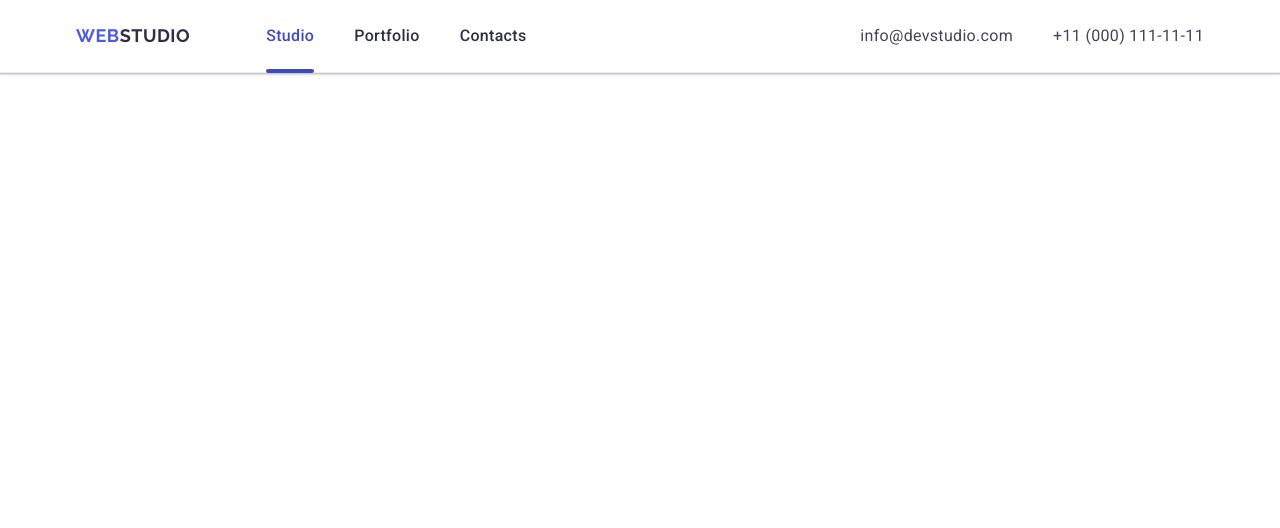
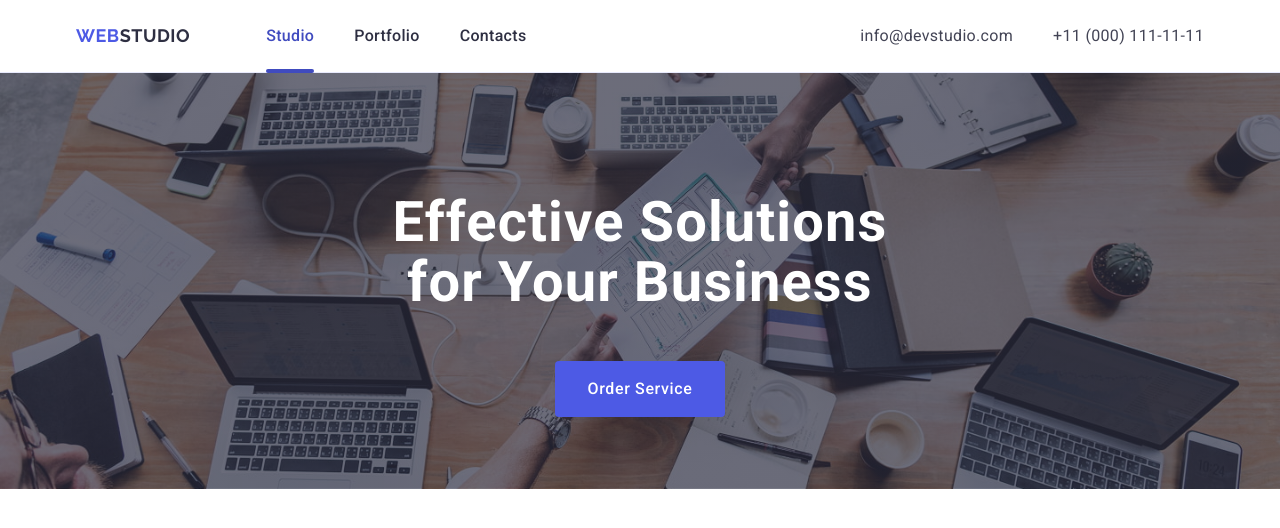
Before and after one commit to irynaboyarska/goit-markup-hw-06, a plain HTML site: page index.html in a window 1280 px wide. Drawn offline with nearby package versions, Linux system fonts and the light colour scheme.

Commit message:
add hero section styles

```diff
--- a/css/styles.css
+++ b/css/styles.css
@@ -344,3 +344,96 @@ button{
     fill: #F4F4FD;
 }
 /* #endregion header */
+
+/* #region hero */
+.hero-section {
+    background-color: #2E2F42;
+    background-image: linear-gradient(rgba(46, 47, 66, 0.7), rgba(46, 47, 66, 0.7)), url(../images/hero-mobile.jpg);
+    padding: 72px 0;
+    max-width: 1440px;
+    margin: 0 auto;
+    background-repeat: no-repeat;
+    background-size: cover;
+    background-position: center;
+}
+
+.hero-title {
+    font-weight: 700;
+    font-size: 36px;
+    line-height: 1.11;
+    letter-spacing: 0.02em;
+    text-align: center;
+    color: #ffffff;
+    margin: 72px auto;
+    max-width: 216px;
+}
+
+.hero-button {
+    font-family: "Roboto", sans-serif;
+    font-weight: 500;
+    font-size: 16px;
+    line-height: 1.5;
+    letter-spacing: 0.04em;
+    color: #ffffff;
+    background-color: #4D5AE5;
+    display: block;
+    margin: 0 auto;
+    border-radius: 4px;
+    padding: 16px 32px;
+    min-width: 169px;
+    height: 56px;
+    border: none;
+}
+
+@media screen and (min-resolution: 192dpi) {
+    .hero-section{
+        background-image: linear-gradient(rgba(46, 47, 66, 0.7), rgba(46, 47, 66, 0.7)), url(../images/hero-mobile@2x.jpg);
+    }
+}
+
+@media screen and (min-width: 768px) {
+    .hero-section {
+        background-image: linear-gradient(rgba(46, 47, 66, 0.7), rgba(46, 47, 66, 0.7)), url(../images/hero-tablet.jpg);
+    }
+
+    .hero-title{
+        font-size: 56px;
+        line-height: 1.07;
+        max-width: 496px;
+        margin: 36px auto;
+    }
+}
+
+@media screen and (min-width: 768px) and (min-resolution: 192dpi) {
+    .hero-section {
+        background-image: linear-gradient(rgba(46, 47, 66, 0.7), rgba(46, 47, 66, 0.7)), url(../images/hero-tablet@2x.jpg);
+    }
+}
+
+@media screen and (min-width: 1158px) {
+    .hero-section {
+        background-image: linear-gradient(rgba(46, 47, 66, 0.7), rgba(46, 47, 66, 0.7)), url(../images/hero-desktop.jpg);
+    }
+
+    .hero-title {
+        margin: 48px auto;
+    }
+
+    .hero-button{
+        transition-property: background-color;
+        transition-duration: 250ms;
+        transition-timing-function: cubic-bezier(0.4, 0, 0.2, 1);
+    }
+
+    .hero-button:hover,
+    .hero-button:focus {
+        background-color: #404BBF;
+    }
+}
+
+@media screen and (min-width: 1158px) and (min-resolution: 192dpi) {
+    .hero-section {
+        background-image: linear-gradient(rgba(46, 47, 66, 0.7), rgba(46, 47, 66, 0.7)), url(../images/hero-desktop@2x.jpg);
+    }
+}
+/* #endregion hero */
--- a/index.html
+++ b/index.html
@@ -141,12 +141,14 @@
 
     <main>
       <!-- #region hero -->
-      <!-- <section class="hero-section">
+      <section class="hero-section">
         <div class="container">
           <h1 class="hero-title">Effective Solutions for Your Business</h1>
-          <button type="button" class="hero-button" data-modal-open>Order Service</button>
+          <button type="button" class="hero-button" data-modal-open>
+            Order Service
+          </button>
         </div>
-      </section> -->
+      </section>
       <!--  #endregion hero -->
 
       <!-- #region values -->
```
Also changed, not shown: css/styles-old.css (+0 -50 lines), images/hero-desktop.jpg (added), images/hero-desktop@2x.jpg (added), images/hero-mobile.jpg (added), images/hero-mobile@2x.jpg (added), images/hero-tablet.jpg (added), images/hero-tablet@2x.jpg (added), images/herobackground.jpg (deleted).
